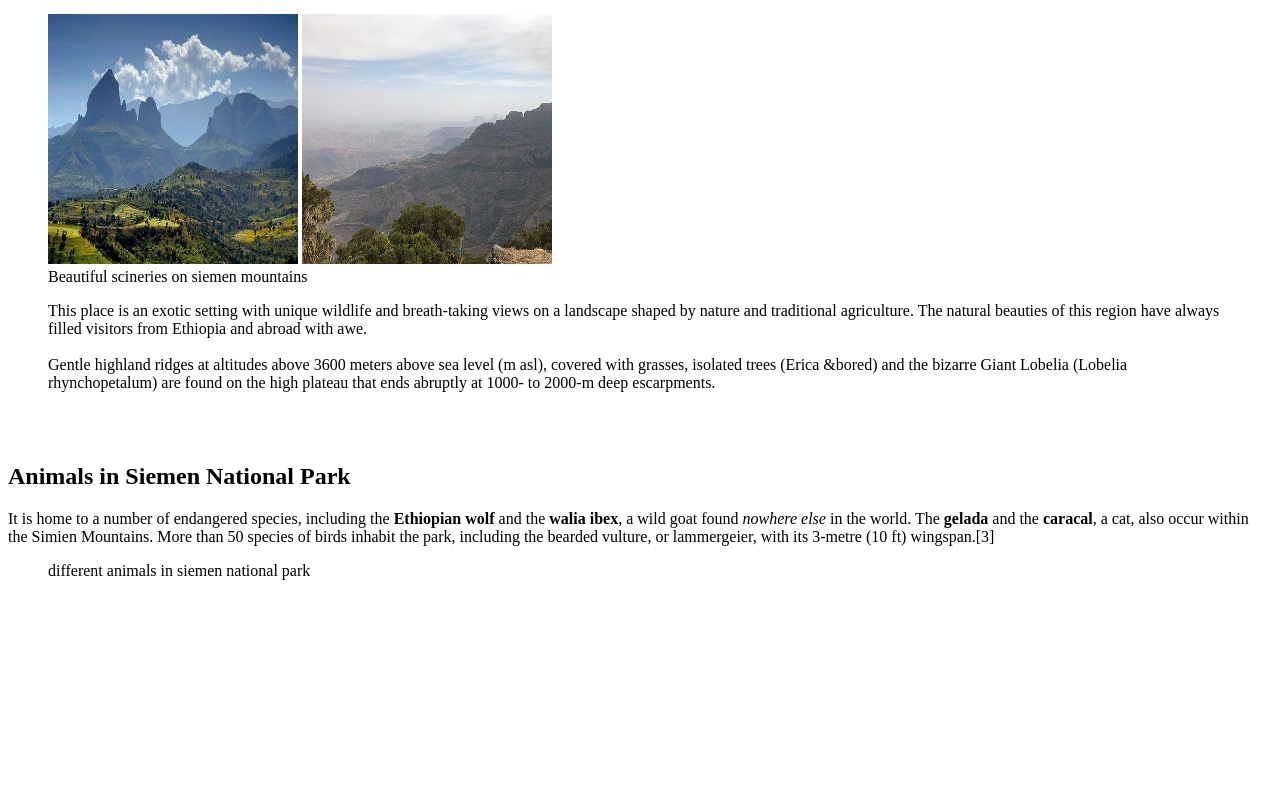
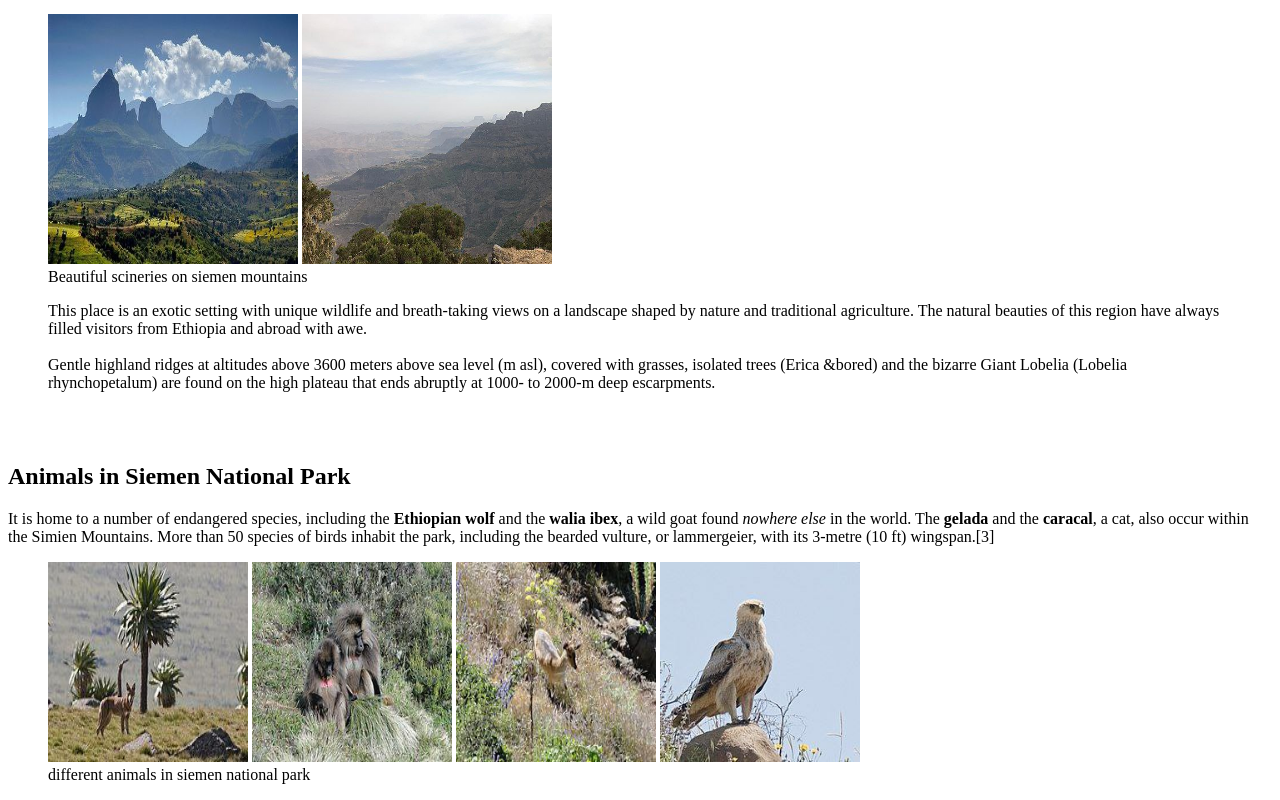
Before and after one commit to Afomia01/IP-project, a plain HTML site: page Siemen national park.html in a window 1280 px wide. Shown: the part 432-1232 px from the top of the page. Before the commit the page ends 1028 px from the top, so only its background shows below. Drawn offline with Linux system fonts and the light colour scheme.

Commit message:
Update Siemen national park.html

```diff
--- a/Siemen national park.html
+++ b/Siemen national park.html
@@ -46,7 +46,10 @@
         <h2 align="centre">Animals in Siemen National Park</h2>
         <p>It is home to a number of endangered species, including the <b>Ethiopian wolf</b> and the <b>walia ibex</b>, a wild goat found <em>nowhere else</em> in the world. The <b>gelada</b> and the <b>caracal</b>, a cat, also occur within the Simien Mountains. More than 50 species of birds inhabit the park, including the bearded vulture, or lammergeier, with its 3-metre (10 ft) wingspan.[3]</p>
     <figure>
-
+        <img src="images\Siemen_image\Ethiopian wolf.jpg"  alt="Ethiopian wolf" height="200" width="200">
+        <img src="images\Siemen_image\Geladas.jpg"  alt="Gelada Baboons" height="200" width="200">
+        <img src="images\Siemen_image\Bushbuck.jpg"  alt="Bushbuck" height="200" width="200">
+        <img src="images\Siemen_image\Tawny-eagle.jpg"  alt="Tawny eagle" height="200" width="200">
 
         <figcaption>different animals in siemen national park</figcaption>
     </figure>
```
